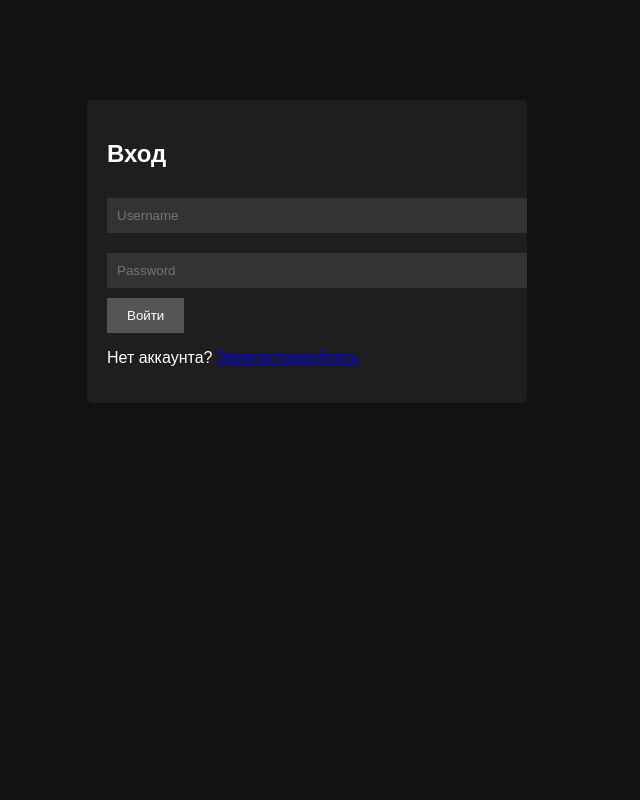
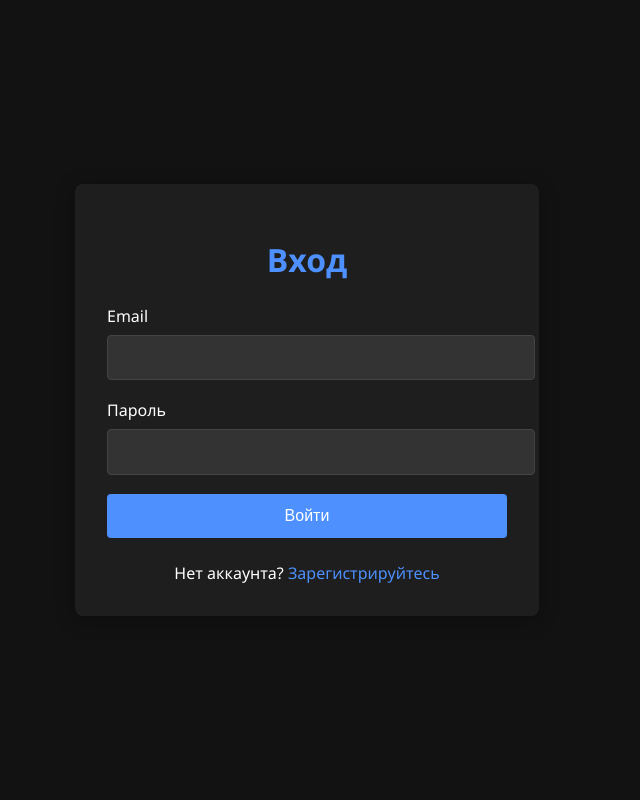
Before and after one commit to XoBleP/DarkSearchTool, a Flask app: page / in a window 1280 px wide. Shown: the whole page, without its empty margins (333-973 px from the left). Run offline with Flask 3, Linux system fonts and the light colour scheme.

Commit message:
Update login.html

```diff
--- a/templates/login.html
+++ b/templates/login.html
@@ -3,23 +3,120 @@
 <head>
     <title>DarkSearchTool - Вход</title>
     <style>
-        body { font-family: Arial; background: #121212; color: white; }
-        .container { max-width: 400px; margin: 100px auto; padding: 20px; background: #1e1e1e; border-radius: 5px; }
-        input { width: 100%; padding: 10px; margin: 10px 0; background: #333; border: none; color: white; }
-        button { background: #555; color: white; border: none; padding: 10px 20px; cursor: pointer; }
-        .error { color: red; }
+        :root {
+            --bg-dark: #121212;
+            --bg-darker: #1e1e1e;
+            --accent: #4d90fe;
+            --text: #ffffff;
+            --error: #ff4444;
+        }
+        body {
+            font-family: 'Segoe UI', Tahoma, Geneva, Verdana, sans-serif;
+            background: var(--bg-dark);
+            color: var(--text);
+            margin: 0;
+            padding: 0;
+            display: flex;
+            justify-content: center;
+            align-items: center;
+            min-height: 100vh;
+        }
+        .auth-container {
+            background: var(--bg-darker);
+            padding: 2rem;
+            border-radius: 8px;
+            box-shadow: 0 4px 20px rgba(0, 0, 0, 0.3);
+            width: 100%;
+            max-width: 400px;
+        }
+        h1 {
+            color: var(--accent);
+            text-align: center;
+            margin-bottom: 1.5rem;
+        }
+        .form-group {
+            margin-bottom: 1.2rem;
+        }
+        label {
+            display: block;
+            margin-bottom: 0.5rem;
+            font-weight: 500;
+        }
+        input {
+            width: 100%;
+            padding: 0.8rem;
+            background: #333;
+            border: 1px solid #444;
+            border-radius: 4px;
+            color: var(--text);
+            font-size: 1rem;
+        }
+        input:focus {
+            outline: none;
+            border-color: var(--accent);
+        }
+        button {
+            width: 100%;
+            padding: 0.8rem;
+            background: var(--accent);
+            color: white;
+            border: none;
+            border-radius: 4px;
+            font-size: 1rem;
+            font-weight: 500;
+            cursor: pointer;
+            transition: background 0.2s;
+        }
+        button:hover {
+            background: #3a7bd5;
+        }
+        .auth-footer {
+            text-align: center;
+            margin-top: 1.5rem;
+        }
+        .auth-footer a {
+            color: var(--accent);
+            text-decoration: none;
+        }
+        .auth-footer a:hover {
+            text-decoration: underline;
+        }
+        .error {
+            color: var(--error);
+            text-align: center;
+            margin-bottom: 1rem;
+        }
     </style>
 </head>
 <body>
-    <div class="container">
-        <h2>Вход</h2>
-        {% if error %}<p class="error">{{ error }}</p>{% endif %}
-        <form method="POST">
-            <input type="text" name="username" placeholder="Username" required>
-            <input type="password" name="password" placeholder="Password" required>
+    <div class="auth-container">
+        <h1>Вход</h1>
+
+        {% with messages = get_flashed_messages() %}
+            {% if messages %}
+                <div class="error">
+                    {{ messages[0] }}
+                </div>
+            {% endif %}
+        {% endwith %}
+
+        <form method="POST" action="/login">
+            <div class="form-group">
+                <label for="email">Email</label>
+                <input type="email" id="email" name="email" required>
+            </div>
+
+            <div class="form-group">
+                <label for="password">Пароль</label>
+                <input type="password" id="password" name="password" required>
+            </div>
+
             <button type="submit">Войти</button>
         </form>
-        <p>Нет аккаунта? <a href="{{ url_for('register') }}">Зарегистрируйтесь</a></p>
+
+        <div class="auth-footer">
+            Нет аккаунта? <a href="{{ url_for('register') }}">Зарегистрируйтесь</a>
+        </div>
     </div>
 </body>
 </html>
```
